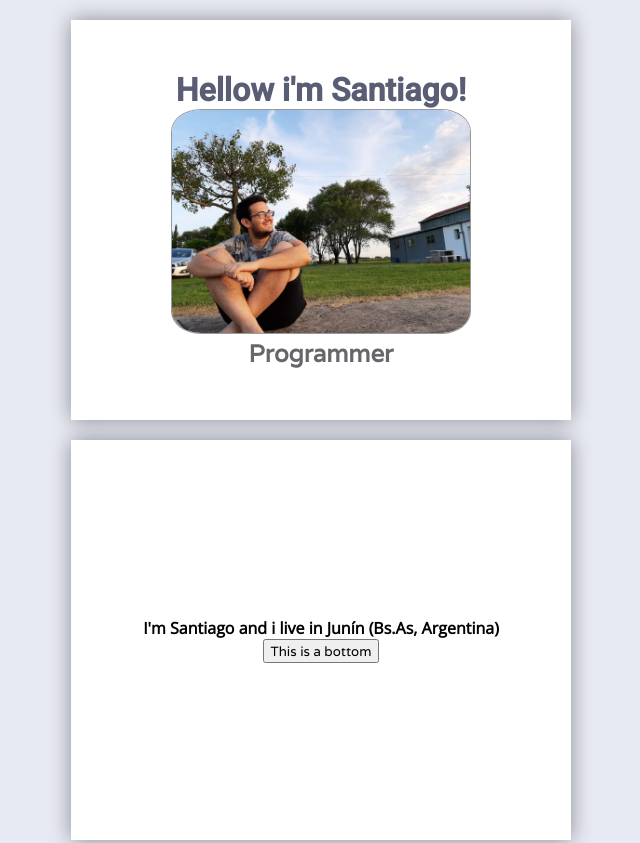
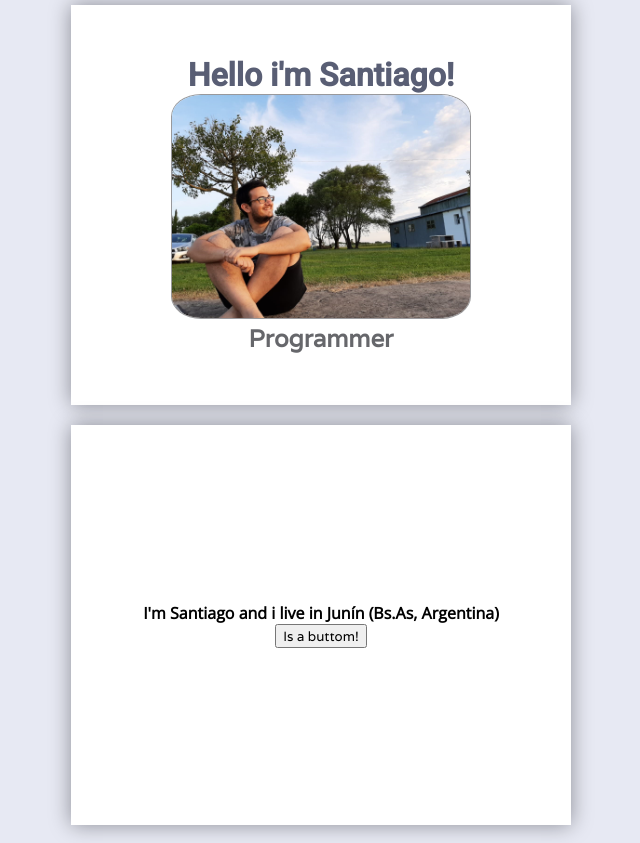
Before and after one commit to SantiagoAlmiron/profile, a plain HTML site: page index.html in a window 1280 px wide. Shown: the top 843 px of the page, without its empty margins (319-959 px from the left). Drawn offline with nearby package versions, Linux system fonts and the light colour scheme.

Commit message:
some minor errors fixed

```diff
--- a/index.html
+++ b/index.html
@@ -13,7 +13,7 @@
 <body>
   <div class="card1">
     <div class="center_content">
-      <h1>Hellow i'm Santiago!</h1>
+      <h1>Hello i'm Santiago!</h1>
       <img class="profile_picture" src="images/profile.jpg" alt="Santiago's profile picture">
       <h2>Programmer</h2>
     </div>
@@ -21,13 +21,13 @@
   <div class="card2">
     <div class="center_content2">
       <p class="description">I'm Santiago and i live in Junín (Bs.As, Argentina)</p>
-      <button>This is a bottom</button>
+      <button>Is a buttom!</button>
     </div>
   </div>
   <div class="footer">
-      <a href="https://www.instagram.com/santiago.almiron96/" class="social_media"><i class="fab fa-instagram"></i></a>
-      <a href="https://www.facebook.com/SantiagoAlmiron13" class="social_media"><i class="fab fa-facebook-square"></i></a>
-      <a href="https://github.com/SantiagoAlmiron" class="social_media"><i class="fab fa-github-alt"></i></a>
+    <a href="https://www.instagram.com/santiago.almiron96/" class="social_media"><i class="fab fa-instagram"></i></a>
+    <a href="https://www.facebook.com/SantiagoAlmiron13" class="social_media"><i class="fab fa-facebook-square"></i></a>
+    <a href="https://github.com/SantiagoAlmiron" class="social_media"><i class="fab fa-github-alt"></i></a>
   </div>
 </body>
 </html>
--- a/style.css
+++ b/style.css
@@ -18,7 +18,7 @@ body {
   text-align: center;
   justify-content: center;
   display: flex;
-  margin: 20px auto 0;
+  margin: 5px auto 0;
   align-items: center;
   box-shadow: 0 0 20px rgba(0, 2, 9, 0.4);
 }
```
